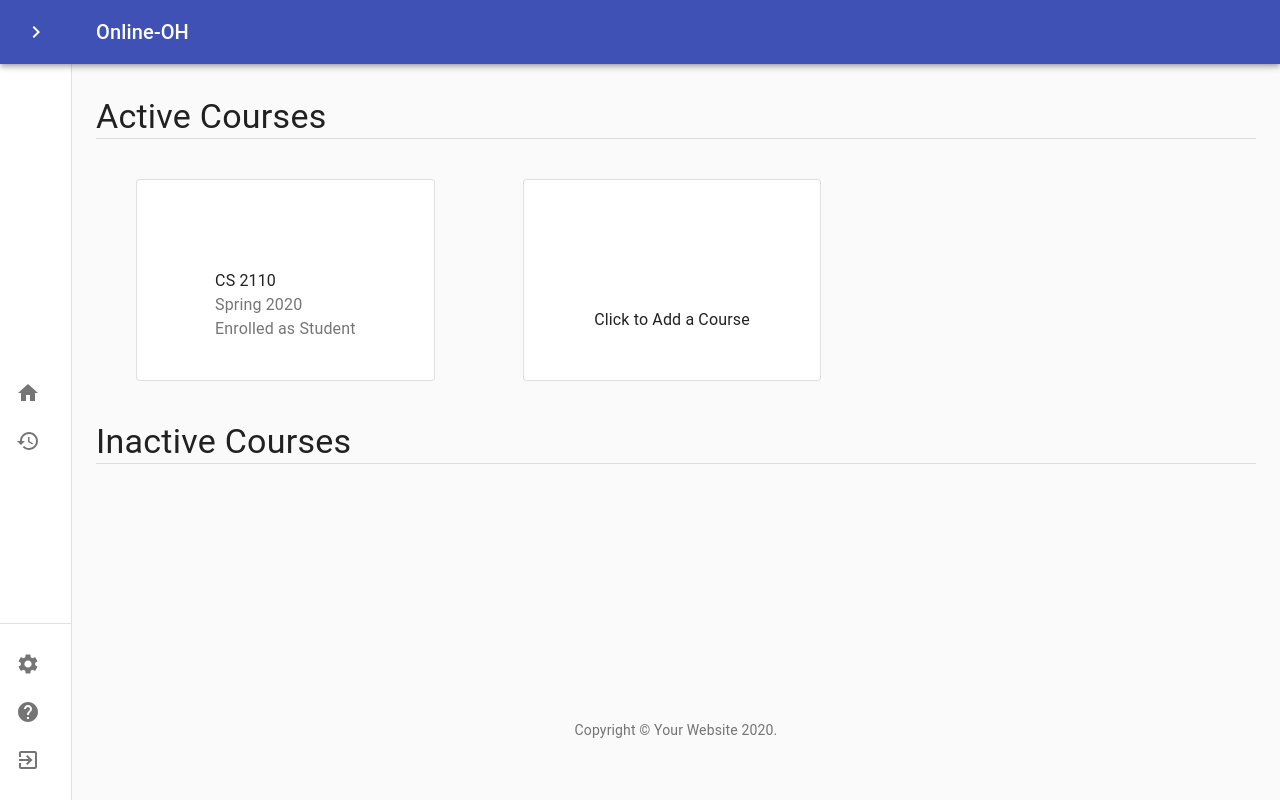
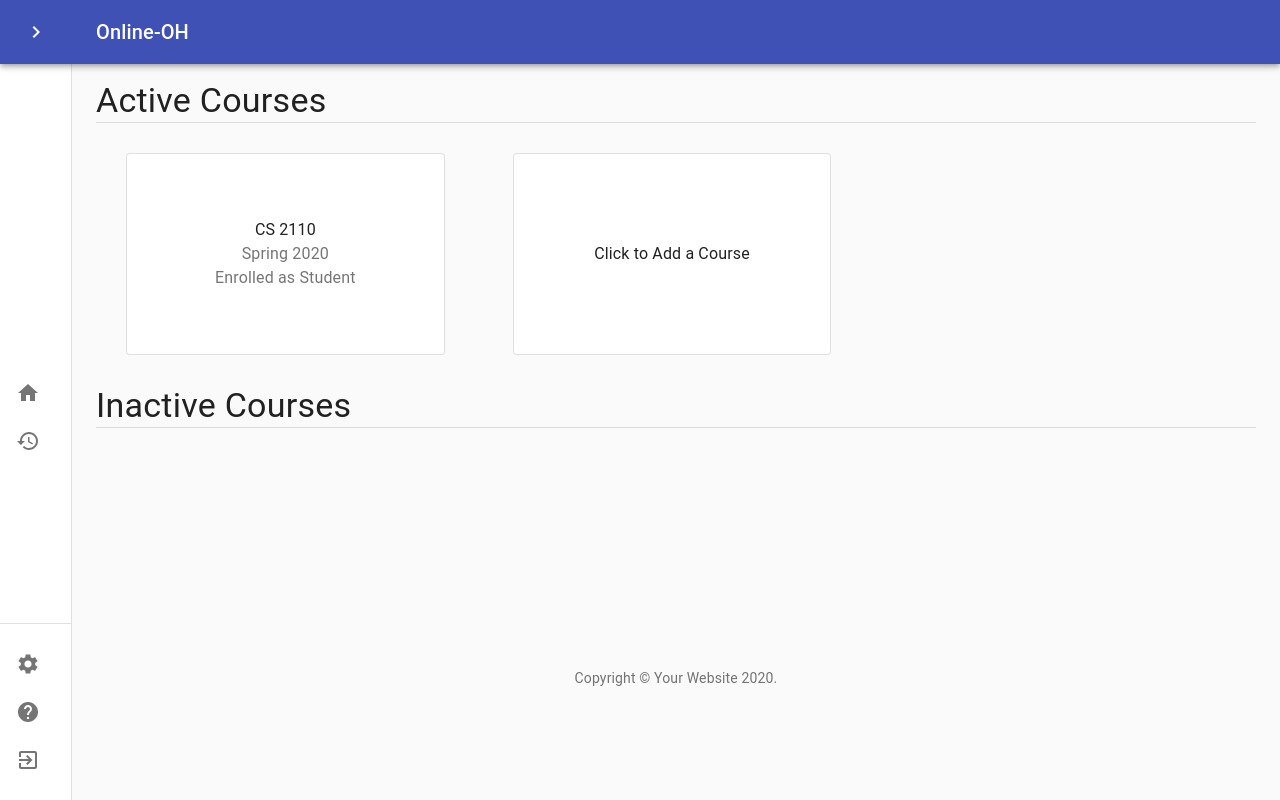
Before and after one commit to Raye2333/CDS-online-oh, a React (Create React App) app in the folder frontend/: page / in a window 1280 px wide. Built offline with nearby package versions, Linux system fonts and the light colour scheme.

Commit message:
refactor styling code

```diff
--- a/frontend/package.json
+++ b/frontend/package.json
@@ -12,6 +12,7 @@
     "react-dom": "^16.13.1",
     "react-router": "^5.1.2",
     "react-router-dom": "^5.1.2",
+    "react-router-redux": "^4.0.8",
     "react-scripts": "3.4.1"
   },
   "scripts": {
--- a/frontend/src/App.js
+++ b/frontend/src/App.js
@@ -17,7 +17,6 @@ import ChevronLeftIcon from '@material-ui/icons/ChevronLeft';
 import Classes from './Classes';
 import Course from './course';
 
-
 import ListItem from '@material-ui/core/ListItem';
 import ListItemIcon from '@material-ui/core/ListItemIcon';
 import ListItemText from '@material-ui/core/ListItemText';
@@ -32,8 +31,6 @@ import {
   BrowserRouter as Router,
   Switch,
   Route,
-  Link,
-
 } from "react-router-dom";
 
 
@@ -115,22 +112,10 @@ const useStyles = makeStyles((theme) => ({
     height: '100vh',
     overflow: 'auto',
   },
-  container: {
-    paddingTop: theme.spacing(4),
-    paddingBottom: theme.spacing(4),
-  },
-
   sidebar: {
     flex: 1,
     justifyContent: 'flex-end',
-  },
-  cards: {
-    padding: theme.spacing(5),
-  },
-  link: {
-    textDecoration: 'none',
-    color: 'black',
-  },
+  }
 }));
 
 let history = createHistory();
@@ -154,7 +139,7 @@ export default function Dashboard() {
   }
   return (
     <div className={classes.root}>
-      <Router forceRefresh={true}>
+      <Router >
 
         <CssBaseline />
         <AppBar position="absolute" className={clsx(classes.appBar, open && classes.appBarShift)}>
--- a/frontend/src/Classes.js
+++ b/frontend/src/Classes.js
@@ -7,10 +7,10 @@ import Divider from '@material-ui/core/Divider';
 
 import { makeStyles } from '@material-ui/core/styles';
 import Typography from '@material-ui/core/Typography';
-import AddCircleOutlineIcon from '@material-ui/icons/AddCircleOutline';
-import Icon from '@material-ui/core/Icon';
+
 import { CardActionArea, CardContent } from '@material-ui/core';
-import Course from './course'
+import Course from './course';
+import styles from './environment.module.css';
 
 import {
   BrowserRouter as Router,
@@ -19,42 +19,10 @@ import {
   Link
 } from "react-router-dom";
 
-function preventDefault(event) {
-  event.preventDefault();
-}
 
-const useStyles = makeStyles((theme) => ({
-  container: {
-    paddingTop: theme.spacing(4),
-    paddingBottom: theme.spacing(4),
-  },
-  card: {
-    justifyContent: 'center',
-    display: 'grid',
-    overflow: 'auto',
-    flexDirection: 'column',
-  },
-  fixedHeight: {
-    height: 200,
-  },
-  add: {
-    marginTop: 80,
-  },
-  class: {
-    marginTop: 50,
-  },
-  cards: {
-    padding: theme.spacing(5),
-  },
-  link: {
-    textDecoration: 'none',
-    color: 'black',
-  },
-}));
 
 
 export default function Classes() {
-  const classes = useStyles();
   return (
     <Router>
       <Switch>
@@ -62,28 +30,28 @@ export default function Classes() {
           <Course />
         </Route>
         <Route path="/">
-          <Container maxWidth="lg" className={classes.container}>
+          <Container maxWidth="lg" className={styles.container}>
             <Typography component="p" variant="h4">
               Active Courses
-      </Typography>
+            </Typography>
             <Divider orientation="horizontal" variant="fullWidth" />
             <Grid container spacing={1} xs={12}>
               <Grid item spacing={3} xs={4} >
-                <div className={classes.cards}>
-                  <Link to="/course" className={classes.link}>
+                <div className={styles.cards}>
+                  <Link className={styles.links} to="/course" >
                     <ClassCard />
                   </Link>
                 </div>
               </Grid>
               <Grid item spacing={3} xs={4} >
-                <div className={classes.cards}>
+                <div className={styles.cards}>
                   <AddClass />
                 </div>
               </Grid>
             </Grid>
             <Typography component="p" variant="h4">
               Inactive Courses
-      </Typography>
+            </Typography>
             <Divider orientation="horizontal" variant="fullWidth" />
           </Container>
         </Route>
@@ -93,18 +61,16 @@ export default function Classes() {
 }
 
 function ClassCard() {
-  const classes = useStyles();
-  const fixedHeightCard = clsx(classes.card, classes.fixedHeight);
   return (
     <React.Fragment>
       <Card variant="outlined">
-        <CardActionArea className={fixedHeightCard}>
-          <CardContent>
-            <Typography className={classes.class}>CS 2110</Typography>
-            <Typography color="textSecondary" className={classes.depositContext}>
+        <CardActionArea className={styles.card}>
+          <CardContent className={styles.alignment}>
+            <Typography>CS 2110</Typography>
+            <Typography color="textSecondary">
               Spring 2020
             </Typography>
-            <Typography color="textSecondary" className={classes.depositContext}>
+            <Typography color="textSecondary">
               Enrolled as Student
       </Typography>
           </CardContent>
@@ -114,15 +80,13 @@ function ClassCard() {
   );
 }
 function AddClass() {
-  const classes = useStyles();
-  const fixedHeightCard = clsx(classes.card, classes.fixedHeight);
 
   return (
     <React.Fragment>
       <Card variant="outlined">
-        <CardActionArea className={fixedHeightCard}>
-          <CardContent >
-            <Typography className={classes.add}>Click to Add a Course</Typography>
+        <CardActionArea className={styles.card}>
+          <CardContent className={styles.alignment}>
+            <Typography>Click to Add a Course</Typography>
           </CardContent>
         </CardActionArea>
       </Card>
--- a/frontend/src/course.js
+++ b/frontend/src/course.js
@@ -1,31 +1,43 @@
 import React from 'react';
 import clsx from 'clsx';
 import { makeStyles } from '@material-ui/core/styles';
-import CssBaseline from '@material-ui/core/CssBaseline';
-import Drawer from '@material-ui/core/Drawer';
-import Box from '@material-ui/core/Box';
-import AppBar from '@material-ui/core/AppBar';
-import Toolbar from '@material-ui/core/Toolbar';
-import List from '@material-ui/core/List';
+
 import Typography from '@material-ui/core/Typography';
 import Divider from '@material-ui/core/Divider';
-import IconButton from '@material-ui/core/IconButton';
 import Container from '@material-ui/core/Container';
 import Grid from '@material-ui/core/Grid';
-import ChevronRightIcon from '@material-ui/icons/ChevronRight';
-import ChevronLeftIcon from '@material-ui/icons/ChevronLeft';
-import Link from '@material-ui/core/Link'
+import Card from '@material-ui/core/Card';
+import { CardActionArea, CardContent } from '@material-ui/core';
 
-import Classes, { AddClass } from './Classes';
+import Classes from './Classes';
+import './environment.module.css'
 
 import {
   BrowserRouter as Router,
   Switch,
   Route,
-  Link as Routerlink
 } from "react-router-dom";
-import { render } from '@testing-library/react';
 
+
+function raiseHand() {
+  return (
+    <React.Fragment>
+      <Card variant="outlined">
+        <CardActionArea className="card">
+          <CardContent>
+            <Typography className="class">CS 2110</Typography>
+            <Typography color="textSecondary">
+              Spring 2020
+            </Typography>
+            <Typography color="textSecondary">
+              Enrolled as Student
+      </Typography>
+          </CardContent>
+        </CardActionArea>
+      </Card>
+    </React.Fragment >
+  );
+}
 
 export default function Course() {
 
@@ -33,7 +45,20 @@ export default function Course() {
     <Router>
       <Switch>
         <Route path="/course">
-          <Typography>hi</Typography>
+          <Container maxWidth="lg" className="container">
+            <Typography component="p" variant="h5">
+              Class name
+            </Typography>
+            <Divider orientation="horizontal" variant="fullWidth" />
+            <Typography component="p" variant="h6">
+              Spring 2020
+            </Typography>
+            <Grid container spacing={1} xs={12} justify="center" className="container">
+              <Grid item spacing={3} xs={4}>
+                <raiseHand />
+              </Grid>
+            </Grid>
+          </Container>
         </Route>
         <Route path="/">
           <Classes />
--- /dev/null
+++ b/frontend/src/environment.module.css
@@ -0,0 +1,24 @@
+.container {
+  padding-top: 16px;
+  padding-bottom: 16px;
+}
+
+.cards {
+  padding: 30px;
+}
+
+.links {
+  text-decoration: none;
+  color: black;
+}
+
+.card {
+  display: grid;
+  overflow: auto;
+  flex-direction: row;
+  height: 200px;
+}
+
+.alignment{
+  text-align: center;
+}
```
Also changed, not shown: frontend/src/logo.svg (deleted), 1 other file (tests, documents, lock files or other folders).
